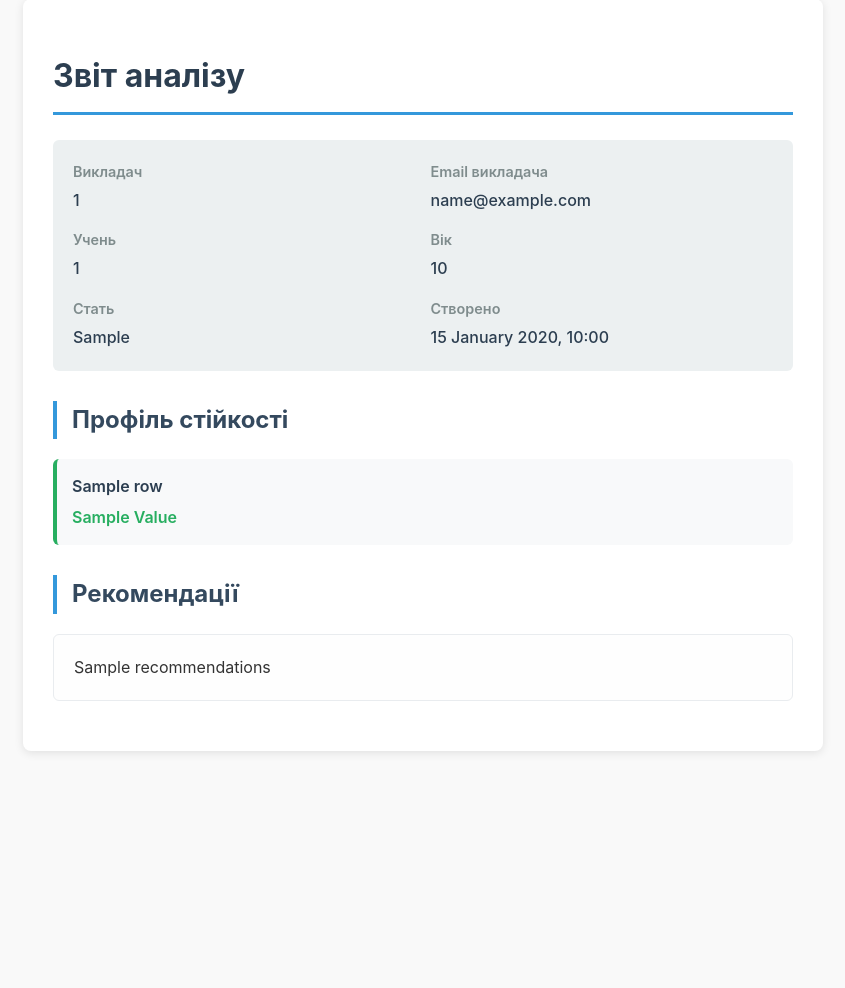
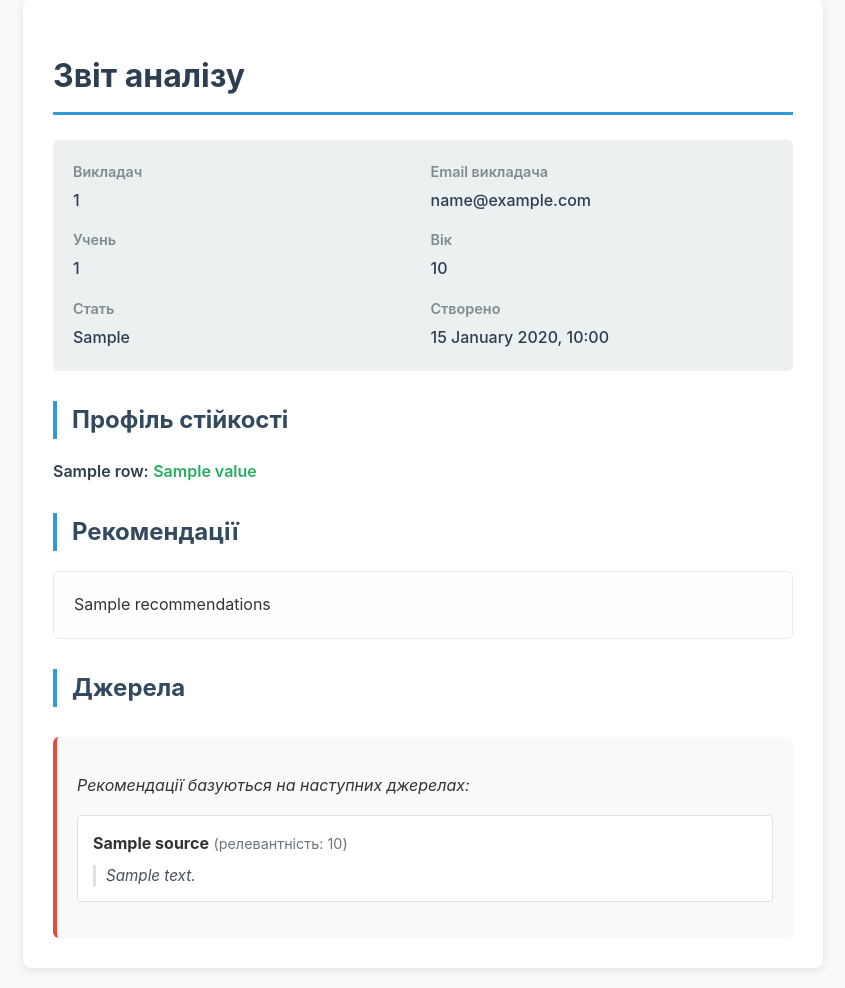
Before and after one commit to resilience-mriia-kma/gg-ml-resilience-mriia, a Django app: template resilience_app/templates/resilience_app/report_detail.html in a window 1280 px wide. Shown: the part 21-1009 px from the top of the page, without its empty margins (217-1062 px from the left). Before the commit the page ends 774 px from the top, so only its background shows below. Run offline with Django 5.2, Linux system fonts and the light colour scheme; the template is opened without the code that fills it: most values are stand-ins (such as "Sample title", 1, 10 or a date in 2020); data that the repository does not hold is empty; parts of the project's set-up code (start-up, migrations or seed data) failed here and were passed over.

Commit message:
report: make report async, add sources

```diff
--- a/rag_pipeline/llm/prompt_builder.py
+++ b/rag_pipeline/llm/prompt_builder.py
@@ -8,9 +8,11 @@ SYSTEM_PROMPT = (
     "- Answer the user's question using ONLY the provided context excerpts.\n"
     "- The context is in English; ALWAYS respond in Ukrainian, regardless of the input language.\n"
     "- If the context does not contain enough information, say so honestly in Ukrainian.\n"
-    "- Cite which source(s) you relied on.\n"
+    "- Cite which source(s) you relied on at the end.\n"
     "- Be concise and actionable.\n"
-    "- All field names, recommendations, and explanations must be in Ukrainian."
+    "- All field names, recommendations, and explanations must be in Ukrainian.\n"
+    "- Do NOT use markdown formatting (no **bold**, *italics*, etc.) - use plain text only.\n"
+    "- Format recommendations as numbered lists using simple text."
 )
 
 
--- a/resilience_app/models.py
+++ b/resilience_app/models.py
@@ -61,6 +61,11 @@ class AnalysisRequest(models.Model):
         help_text="Dict of factor_key -> low/medium/high",
     )
     recommendations = models.TextField(blank=True)
+    sources = models.JSONField(
+        blank=True,
+        default=list,
+        help_text="List of sources used for recommendations",
+    )
 
     created_at = models.DateTimeField(auto_now_add=True)
     report_emailed_at = models.DateTimeField(null=True, blank=True)
--- a/resilience_app/notifications.py
+++ b/resilience_app/notifications.py
@@ -10,7 +10,7 @@ from django.core.mail import EmailMultiAlternatives
 from django.urls import reverse
 from django.utils import timezone
 
-from .constants import FACTORS
+from .constants import FACTORS, RESILIENCE_LEVEL_UKRAINIAN
 from .models import AnalysisRequest, Notification, TeacherProfile
 
 logger = logging.getLogger(__name__)
@@ -192,8 +192,10 @@ class NotificationService:
 
         summary_lines = []
         for factor_key, factor in FACTORS.items():
+            raw_value = analysis_request.profile.get(factor_key, '')
+            ukrainian_value = RESILIENCE_LEVEL_UKRAINIAN.get(raw_value, raw_value or '-')
             summary_lines.append(
-                f"- {factor['label']}: {analysis_request.profile.get(factor_key, '-')}"
+                f"- {factor['label']}: {ukrainian_value}"
             )
 
         recommendation_lines = self._extract_recommendation_lines(
--- a/resilience_app/templates/resilience_app/report_detail.html
+++ b/resilience_app/templates/resilience_app/report_detail.html
@@ -65,29 +65,27 @@
         }
 
         .profile-summary {
-            display: grid;
-            grid-template-columns: repeat(auto-fit, minmax(200px, 1fr));
-            gap: 12px;
             margin: 20px 0;
         }
 
-        .profile-item {
-            background: #f8f9fa;
-            padding: 15px;
-            border-radius: 6px;
-            border-left: 4px solid #27ae60;
+        .profile-summary ul {
+            list-style: none;
+            padding: 0;
+        }
+
+        .profile-summary li {
+            margin-bottom: 8px;
+            line-height: 1.5;
         }
 
         .profile-label {
             font-weight: 600;
             color: #2c3e50;
-            margin-bottom: 5px;
         }
 
         .profile-value {
             color: #27ae60;
             font-weight: 600;
-            text-transform: capitalize;
         }
 
         .recommendations {
@@ -125,12 +123,45 @@
             padding: 20px;
         }
 
+        .sources {
+            margin-top: 30px;
+            padding: 20px;
+            background: #f8f9fa;
+            border-radius: 6px;
+            border-left: 4px solid #e74c3c;
+        }
+
+        .sources ul {
+            list-style: none;
+            padding: 0;
+        }
+
+        .sources li {
+            margin-bottom: 15px;
+            padding: 15px;
+            background: white;
+            border-radius: 4px;
+            border: 1px solid #dee2e6;
+        }
+
+        .source-score {
+            color: #6c757d;
+            font-size: 0.9em;
+            font-weight: normal;
+        }
+
+        .source-content {
+            margin-top: 8px;
+            color: #495057;
+            font-style: italic;
+            font-size: 0.95em;
+            line-height: 1.4;
+            border-left: 3px solid #dee2e6;
+            padding-left: 10px;
+        }
+
         @media (max-width: 600px) {
             .info-grid {
-                grid-template-columns: 1fr;
-            }
-
-            .profile-summary {
                 grid-template-columns: 1fr;
             }
 
@@ -177,12 +208,11 @@
 
         <h2>Профіль стійкості</h2>
         <div class="profile-summary">
-            {% for row in profile_rows %}
-                <div class="profile-item">
-                    <div class="profile-label">{{ row.label }}</div>
-                    <div class="profile-value">{{ row.value }}</div>
-                </div>
-            {% endfor %}
+            <ul>
+                {% for row in profile_rows %}
+                    <li><span class="profile-label">{{ row.label }}:</span> <span class="profile-value">{{ row.value }}</span></li>
+                {% endfor %}
+            </ul>
         </div>
 
         <h2>Рекомендації</h2>
@@ -190,6 +220,22 @@
             <div class="recommendations">
                 {{ analysis_request.recommendations|linebreaksbr }}
             </div>
+
+            {% if analysis_request.sources %}
+                <h2>Джерела</h2>
+                <div class="sources">
+                    <p><em>Рекомендації базуються на наступних джерелах:</em></p>
+                    <ul>
+                        {% for source in analysis_request.sources %}
+                            <li>
+                                <strong>{{ source.document_title }}</strong>
+                                <span class="source-score">(релевантність: {{ source.score }})</span>
+                                <div class="source-content">{{ source.content }}</div>
+                            </li>
+                        {% endfor %}
+                    </ul>
+                </div>
+            {% endif %}
         {% else %}
             <div class="no-recommendations">
                 Рекомендації поки що недоступні.
```
Also changed, not shown: resilience_app/async_recommendation_service.py (added, +101 -0 lines), resilience_app/recommendation_service.py (+32 -2 lines), resilience_app/views.py (+43 -15 lines).
